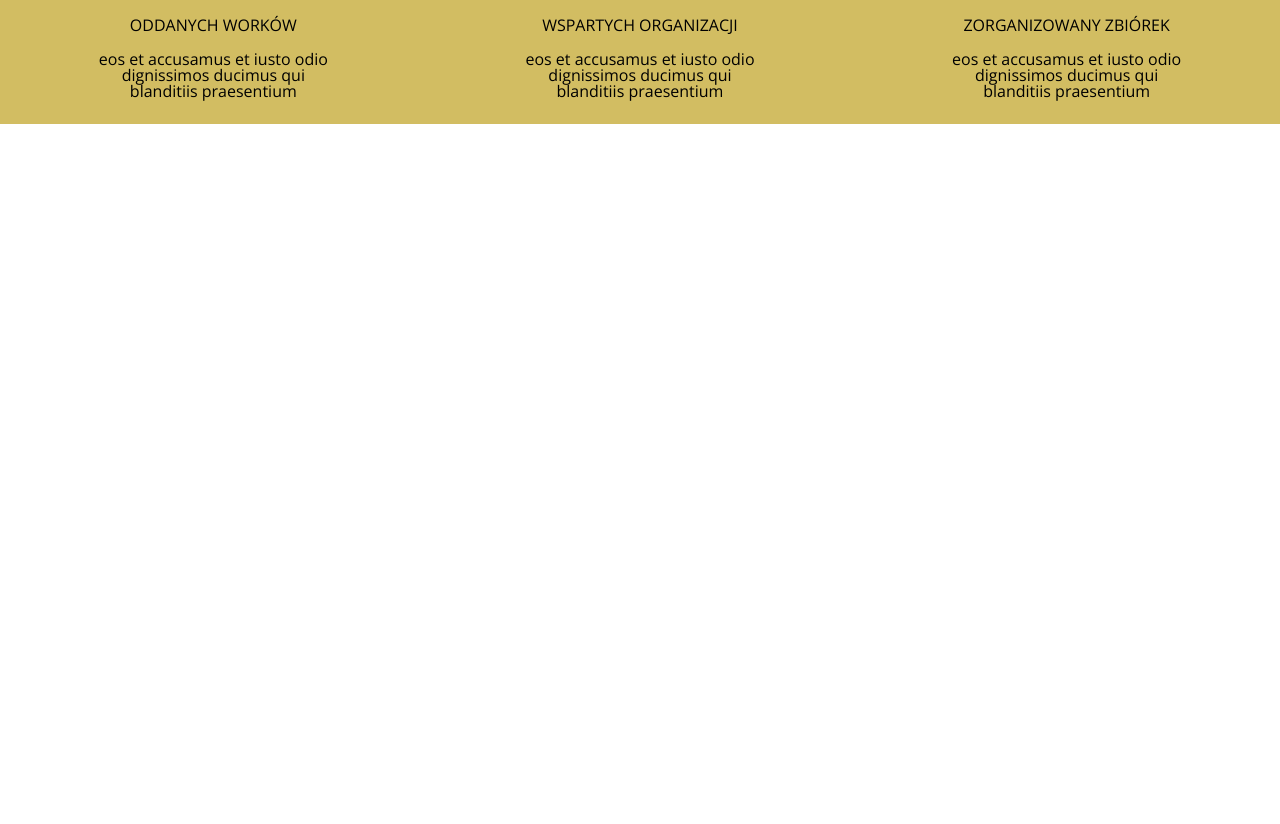
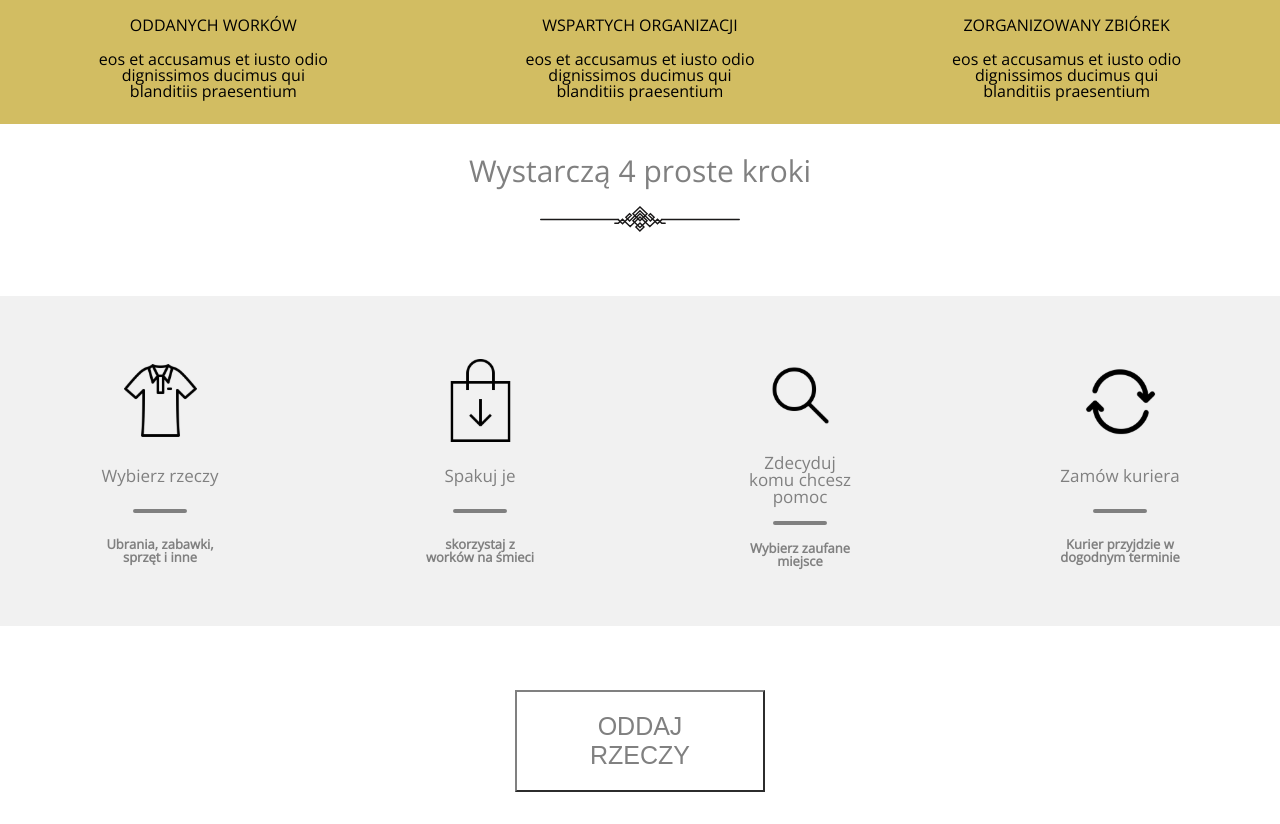
Before and after one commit to ALyes2022/oddaj-Rzeczy, a React (Create React App) app in the folder oddaj-rzeczy/: page / in a window 1280 px wide. Shown: the part 1040-1864 px from the top of the page. Before the commit the page ends 1164 px from the top, so only its background shows below. Built offline with nearby package versions, Linux system fonts and the light colour scheme.

Commit message:
1d-strona-glowna-proste-kroki+background-image-fix-home

```diff
--- a/oddaj-rzeczy/src/components/Home/Home.js
+++ b/oddaj-rzeczy/src/components/Home/Home.js
@@ -1,12 +1,14 @@
 import React from 'react';
 import HomeHeader from './HomeHeader';
 import Stats from '../Stats/Stats';
+import Steps from '../Steps/Steps';
 
 const Home = () => {
   return (
     <>
       <HomeHeader />
       <Stats />
+      <Steps />
     </>
   )
 }
--- a/oddaj-rzeczy/src/components/Home/Home.styles.module.scss
+++ b/oddaj-rzeczy/src/components/Home/Home.styles.module.scss
@@ -2,7 +2,7 @@
 @import '../../scss/settings/fonts';
 .main {
   display: flex;
-  background: url(../../assets/HomeHeroImage.jpg) no-repeat fixed left / contain;
+  background: url(../../assets/HomeHeroImage.jpg) no-repeat -200px bottom / contain;
   min-height: 600px;
 }
 .home {
--- /dev/null
+++ b/oddaj-rzeczy/src/components/Steps/Steps.js
@@ -0,0 +1,57 @@
+import React from 'react';
+import { Link } from 'react-router-dom';
+import Decoration from '../../assets/Decoration.svg';
+import styles from './steps.styling.module.scss';
+import Icon1 from '../../assets/Icon-1.svg';
+import Icon2 from '../../assets/Icon-2.svg';
+import Icon3 from '../../assets/Icon-3.svg';
+import Icon4 from '../../assets/Icon-4.svg';
+
+
+const Steps = () => {
+  return (
+    <>
+      <section>
+        <div className={styles.section__container}>
+          <div className={styles.header__container}>
+            <h1>Wystarczą 4 proste kroki</h1>
+            <img src={Decoration} alt="decoration" />
+          </div>
+          <div className={styles.body__container}>
+            <div className={styles.body__items__container}>
+              <img src={Icon1} alt="clothing-icon" />
+              <h2>Wybierz rzeczy</h2>
+              <div className={styles.border}></div>
+              <p>Ubrania, zabawki, sprzęt i inne</p>
+            </div>
+            <div className={styles.body__items__container}>
+              <img src={Icon2} alt="packaging-icon" />
+              <h2>Spakuj je</h2>
+              <div className={styles.border}></div>
+              <p>skorzystaj z worków na śmieci</p>
+            </div>
+            <div className={styles.body__items__container}>
+              <img src={Icon3} alt="loup-icon" />
+              <h2>Zdecyduj komu chcesz pomoc</h2>
+              <div className={styles.border}></div>
+              <p>Wybierz zaufane miejsce</p>
+            </div>
+            <div className={styles.body__items__container}>
+              <img src={Icon4} alt="recycling-icon" />
+              <h2>Zamów kuriera</h2>
+              <div className={styles.border}></div>
+              <p>Kurier przyjdzie w dogodnym terminie</p>
+            </div>
+          </div>
+          <div className={styles.footer__container}>
+            <Link to={'login'}>
+              <button className={styles.button__styling}>oddaj rzeczy</button>
+            </Link>
+          </div>
+        </div>
+      </section>
+    </>
+  )
+}
+
+export default Steps
--- /dev/null
+++ b/oddaj-rzeczy/src/components/Steps/steps.styling.module.scss
@@ -0,0 +1,80 @@
+@import '../../scss/settings/colors';
+@import '../../scss/settings/fonts';
+
+.section__container {
+  width: auto;
+  min-height: 700px;
+  display: flex;
+  flex-direction: column;
+  justify-content: space-around;
+  align-items: center;
+  font-family: $font-base;
+  color: $base-color;
+  .header__container {
+    display: flex;
+    flex-direction: column;
+    justify-content: space-around;
+    align-items: center;
+    h1 {
+      font-size: 30px;
+      margin-bottom: 20px;
+    }
+    img {
+      width: 200px;
+    }
+  }
+}
+
+.body__container {
+  width: 100%;
+  display: flex;
+  justify-content: center;
+  align-items: center;
+  background-color: rgba(229, 229, 229, 0.535);
+
+  .body__items__container {
+    color: $base-color;
+    width: 150px;
+    height: 230px;
+    display: flex;
+    margin: 50px 100px;
+
+    flex-direction: column;
+    justify-content: space-around;
+    align-items: center;
+    h2 {
+      text-align: center;
+      font-size: 17px;
+    }
+    .border {
+      width: 50px;
+      border-radius: 2px;
+      border: 2px solid $base-color;
+    }
+    p {
+      text-align: center;
+      font-size: 13px;
+      font-weight: bold;
+    }
+  }
+}
+
+.footer__container {
+  width: 250px;
+  display: flex;
+  justify-content: center;
+  align-items: center;
+  .button__styling {
+    background-color: $White-background-color;
+    padding: 20px 45px;
+    font-size: 25px;
+    text-transform: uppercase;
+    border-color: $base-color;
+    color: $base-color;
+    &:hover {
+      background-color: $secondary-color;
+      border: 2px solid transparent;
+      color: black;
+    }
+  }
+}
```
